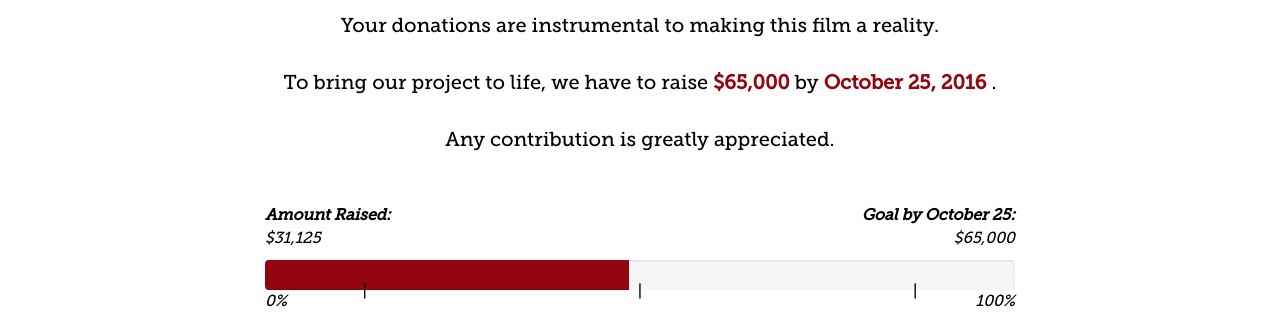
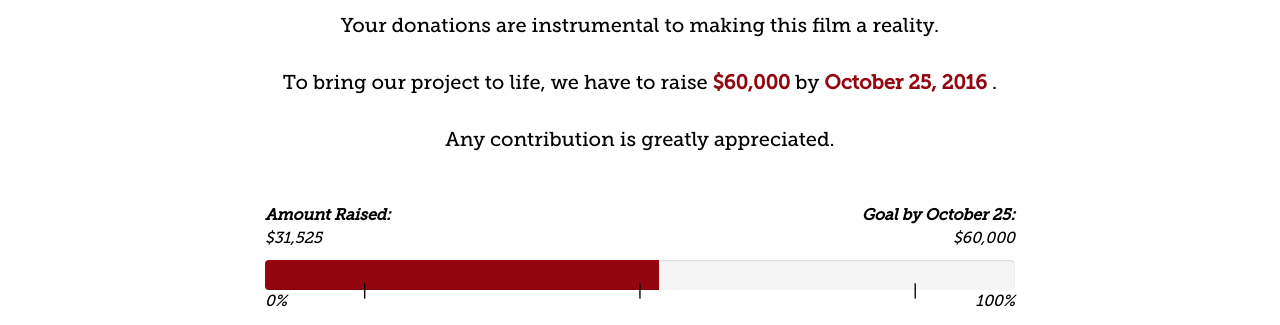
Before and after one commit to AndWeFell/andwefell.github.io, a website: page donate.html in a window 1280 px wide. Shown: the part 618-943 px from the top of the page. Drawn offline with Linux system fonts and the light colour scheme.

Commit message:
Changing donations

```diff
--- a/donate.html
+++ b/donate.html
@@ -88,7 +88,7 @@
 		<div class='row'>
 
 			<div class='col-lg-8 col-lg-offset-2'>
-				<p id='whydonate'> <span> Your donations are instrumental to making this film a reality. <br><br> To bring our project to life, we have to raise </span><span style="color: #93060F; font-weight:bold;"> $65,000 </span> by <span style="color: #93060F; font-weight:bold;"> October 25, 2016 </span>. <br> <br> Any contribution is greatly appreciated. </p>
+				<p id='whydonate'> <span> Your donations are instrumental to making this film a reality. <br><br> To bring our project to life, we have to raise </span><span style="color: #93060F; font-weight:bold;"> $60,000 </span> by <span style="color: #93060F; font-weight:bold;"> October 25, 2016 </span>. <br> <br> Any contribution is greatly appreciated. </p>
 			</div>
 		</div>
 
@@ -96,12 +96,12 @@
 				<div class='col-xs-8 col-xs-offset-2' style='padding-top: 40px; font-style: italic'>
 				<div id = 'progressbardiv'>
 					<p id='amountraisedp' style='text-align:left; font-weight: bold'>Amount Raised: <span id='total'>Goal by October 25:</span></p>
-					<p style='text-align:left '>$31,125 <span id='total'>$65,000</span></p>
+					<p style='text-align:left '>$31,525 <span id='total'>$60,000</span></p>
 				</div>
 
 					<div class="progress">
-					  <div class="progress-bar progress-bar-danger" role="progressbar" aria-valuenow="48.5"
-					  aria-valuemin="0" aria-valuemax="100" style="width:48.5%">
+					  <div class="progress-bar progress-bar-danger" role="progressbar" aria-valuenow="52.5"
+					  aria-valuemin="0" aria-valuemax="100" style="width:52.5%">
 					  </div>
 					</div>
 				</div>
@@ -120,7 +120,7 @@
 			<div class='row' style='padding-bottom: 40px; padding-top: 15px'>
 				<div class='col-xs-12'>
 					<p style='text-align: center; font-style: italic;'>
-					*As of September 30, 2016
+					*As of October 2, 2016
 					</p>
 				</div>
 			</div>
```
